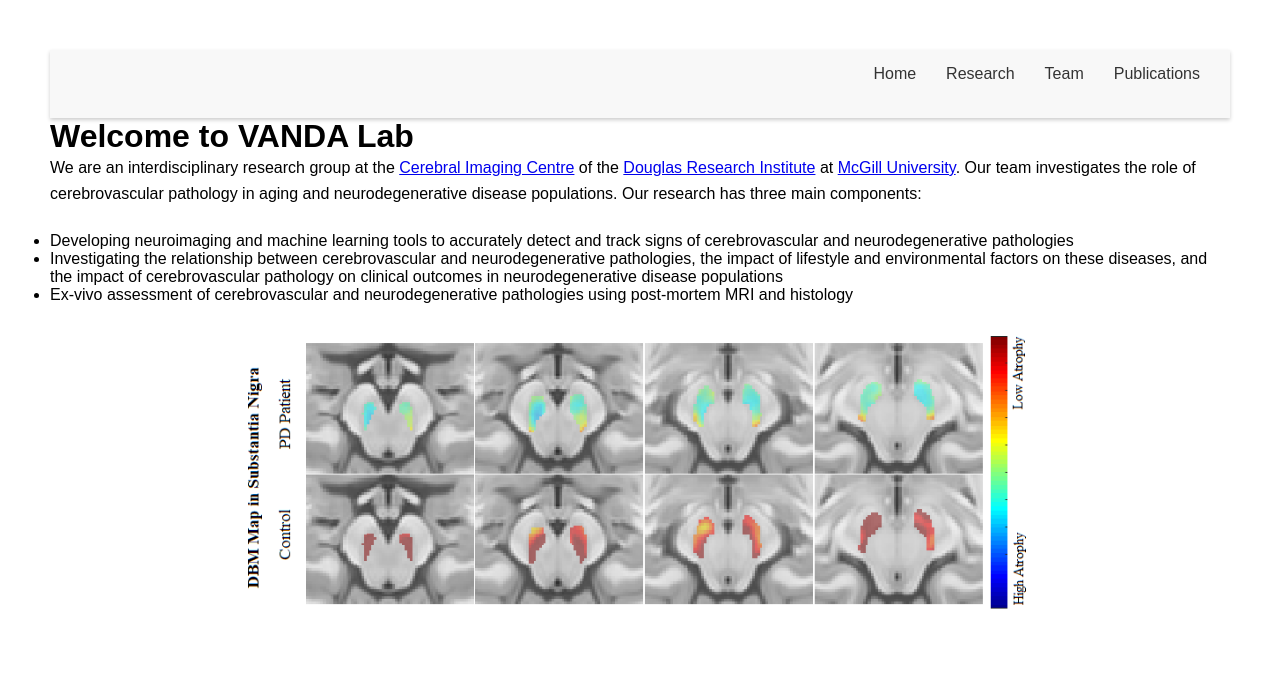
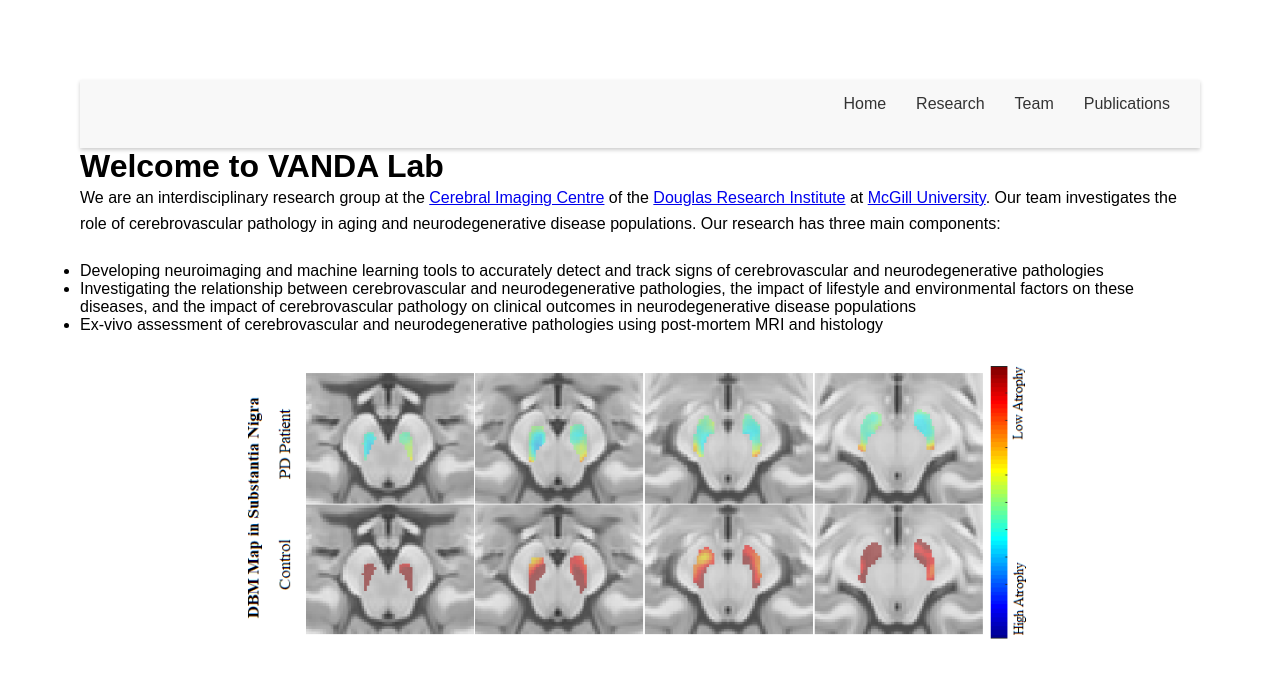
Before and after one commit to VANDAlab/VANDAlab.github.io, a Jekyll site: the page index.html, which Jekyll copies as it is, in a window 1280 px wide. Shown: the top 678 px of the page. Built offline with Jekyll 4.4.1, drawn with Linux system fonts in a browser that asks for light colours.

Commit message:
Update style.css

```diff
--- a/assets/css/style.css
+++ b/assets/css/style.css
@@ -8,7 +8,7 @@
 }
 
 body {
-  margin: 50px; /* Adjust this value to set the desired margin size */
+  margin: 80px; /* Adjust this value to set the desired margin size */
   font-family: Arial, sans-serif; /* Set the font family to Arial */
 }
 
```
